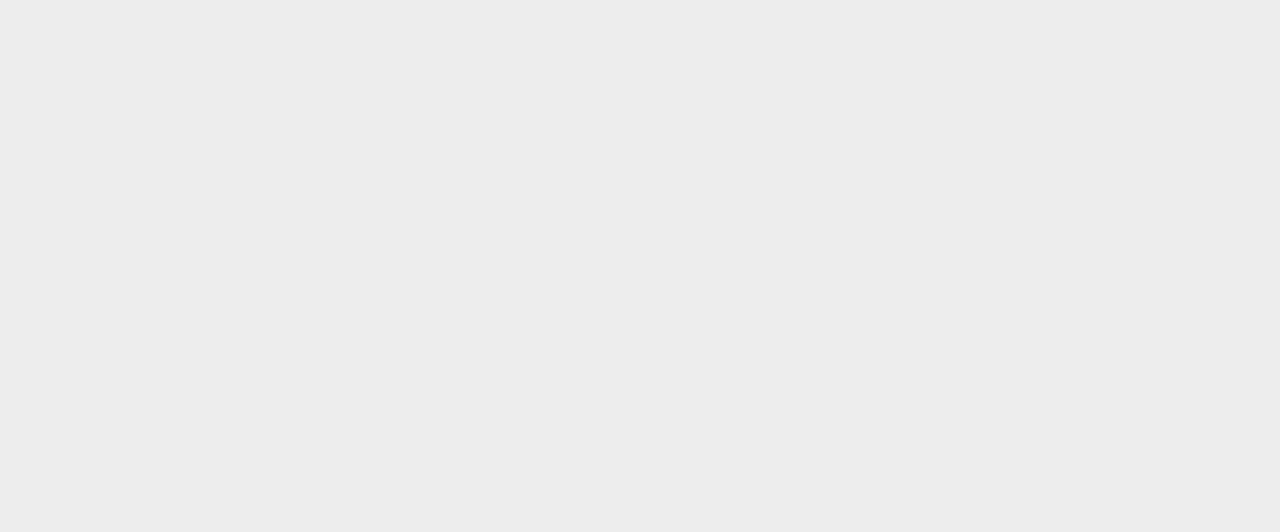
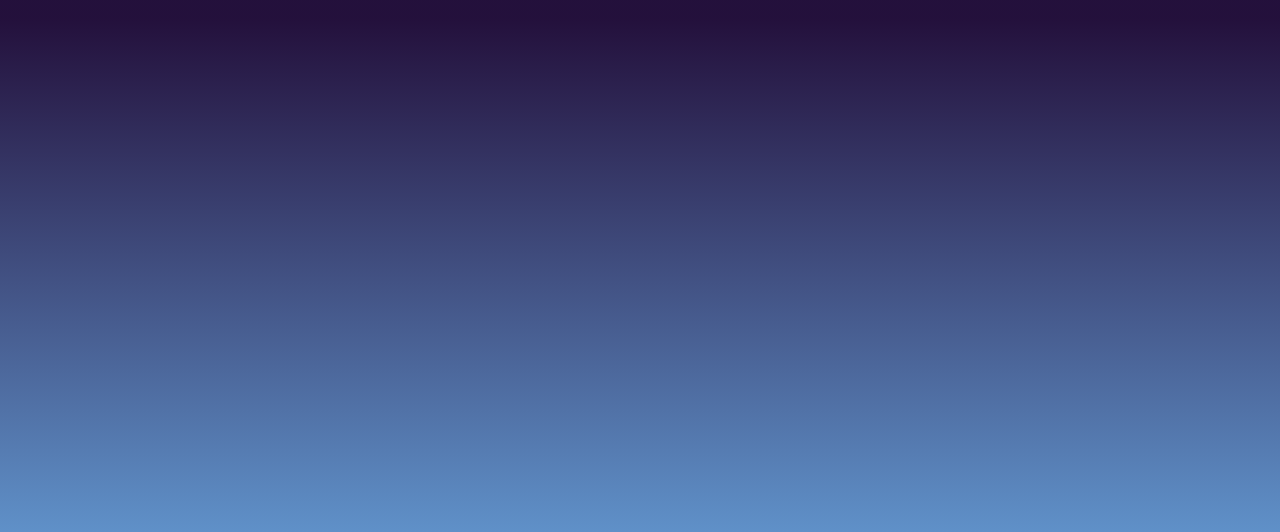
Before and after one commit to aeroshev/2019-2-Atom-Frontend-A-Eroshev, a React (Create React App) app in the folder exam/exam/: page /weather in a window 1280 px wide. Shown: the part 262-794 px from the top of the page. Built offline with nearby package versions, Linux system fonts and the light colour scheme.

Commit message:
Add background for second page

```diff
--- a/exam/exam/src/components/App.js
+++ b/exam/exam/src/components/App.js
@@ -5,6 +5,7 @@ import {
 	Route
 } from 'react-router-dom';
 import { RootComponent } from './RootComponent';
+import { DetailedInfo } from './DetailedInfo';
 
 function App() {
   return (
@@ -13,6 +14,9 @@ function App() {
         <Route path='/' exact>
           <RootComponent/>
         </Route>
+        <Route path='/weather'>
+          <DetailedInfo/>
+        </Route>
       </Switch>
     </Router>
   );
--- /dev/null
+++ b/exam/exam/src/components/DetailedInfo.js
@@ -0,0 +1,8 @@
+import React from 'react';
+import styles from '../styles/DetailedInfo.module.css';
+
+export function DetailedInfo(props) {
+    return (
+        <div className={styles.wallpaper}/>
+    );
+}
--- a/exam/exam/src/components/RootComponent.js
+++ b/exam/exam/src/components/RootComponent.js
@@ -14,7 +14,9 @@ export function RootComponent(props) {
         try {
             const response = await fetch(API_URL + GET_KEY);
             const jsonResponse = await response.json();
-            setData(jsonResponse['list']);
+            if (jsonResponse['list']) {
+                setData(jsonResponse['list']);
+            }
         } catch(error) {
             console.error(error);
         }
@@ -25,8 +27,23 @@ export function RootComponent(props) {
     }, [1]);
 
     let listCities = [];
+    let bucket = {
+        temp: 0,
+        feels_like: 0,
+        temp_min: 0,
+        temp_max: 0,
+        pressure: 0,
+        sea_level: 0,
+        grnd_level: 0,
+        humidity: 0,
+        temp_kf: 0,
+    };
     for (let i = 0; i !== 4; i++) {
-        listCities.push(<WeatherBlock key={i} data={data[i]}/>);
+        console.log(data[i]);
+        if (data[i]) {
+            bucket = data[i]['main'];
+        }
+        listCities.push(<WeatherBlock key={i} data={bucket}/>);
     }
     return (
         <div className={styles.paper}>
--- a/exam/exam/src/components/WeatherBlock.js
+++ b/exam/exam/src/components/WeatherBlock.js
@@ -6,14 +6,14 @@ export function WeatherBlock(props) {
     const { data } = props;
     const city = 'Moscow';
     return (
-        <Link to={`/weather/${city}`}>
+        <Link to={`/weather/${city}/`}>
             <div className={styles.block}>
                 <div className={styles.up}>
                     <div className={styles.nameCity}>Moscow</div>
-                    <div className={styles.temperature}>2</div>
+                    <div className={styles.temperature}>{data.temp}</div>
                 </div>
                 <div className={styles.bottom}>
-                    <div className={styles.humidity}>Humidity 26%</div>
+                    <div className={styles.humidity}>{`Humidity ${data.humidity}%`}</div>
                     <div className={styles.directionWind}>Southwest</div>
                     <div className={styles.speed}>2.1 m/s</div>
                     <div className={styles.extra}>27 / 15</div>
--- /dev/null
+++ b/exam/exam/src/styles/DetailedInfo.module.css
@@ -0,0 +1,7 @@
+.wallpaper{
+    width: 100%;
+    height: 100vh;
+    background: rgb(29,9,54);
+    background: linear-gradient(180deg, rgba(29,9,54,0.97) 35%, rgba(96,146,202,1) 100%);
+    background-size: cover;
+}
```
